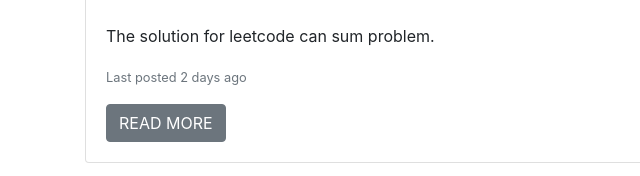
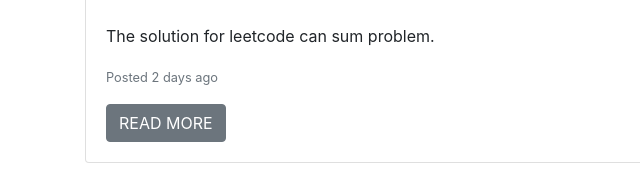
Before and after one commit to threezinedine/Algorithm-blog, a plain HTML site: page index.html in a window 1280 px wide. Shown: the part 1623-1799 px from the top of the page, 0-640 px from the left. Drawn offline with nearby package versions, Linux system fonts and the light colour scheme.

Commit message:
change the posted view

```diff
--- a/index.html
+++ b/index.html
@@ -119,7 +119,7 @@
                     </div>
                     <div class="card-body">
                         <p class="card-text">The solution for leetcode can sum problem.</p>
-                        <p class="card-text"><small class="text-muted">Last posted 2 days ago</small></p>
+                        <p class="card-text"><small class="text-muted">Posted 2 days ago</small></p>
                         <a class="btn btn-secondary text-uppercase" href="#">Read more</a>
                     </div>
                 </div>
```
